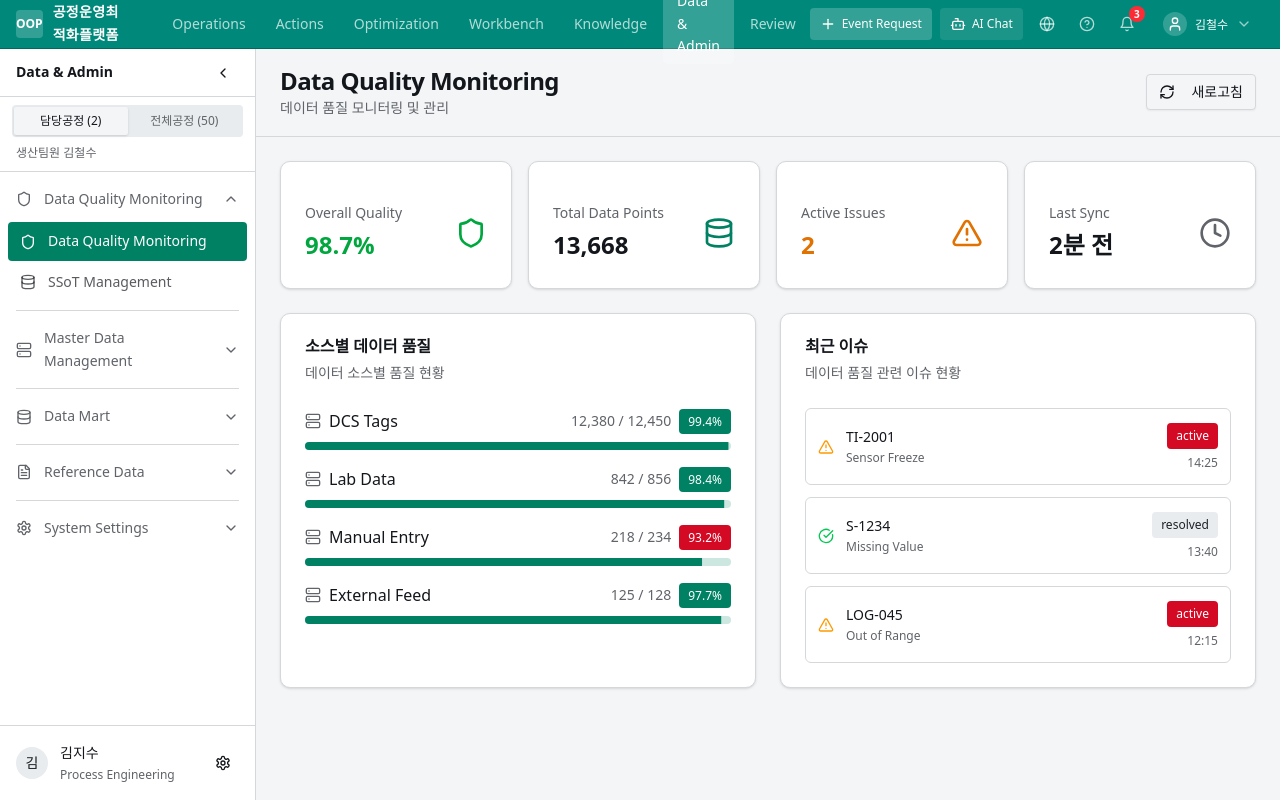
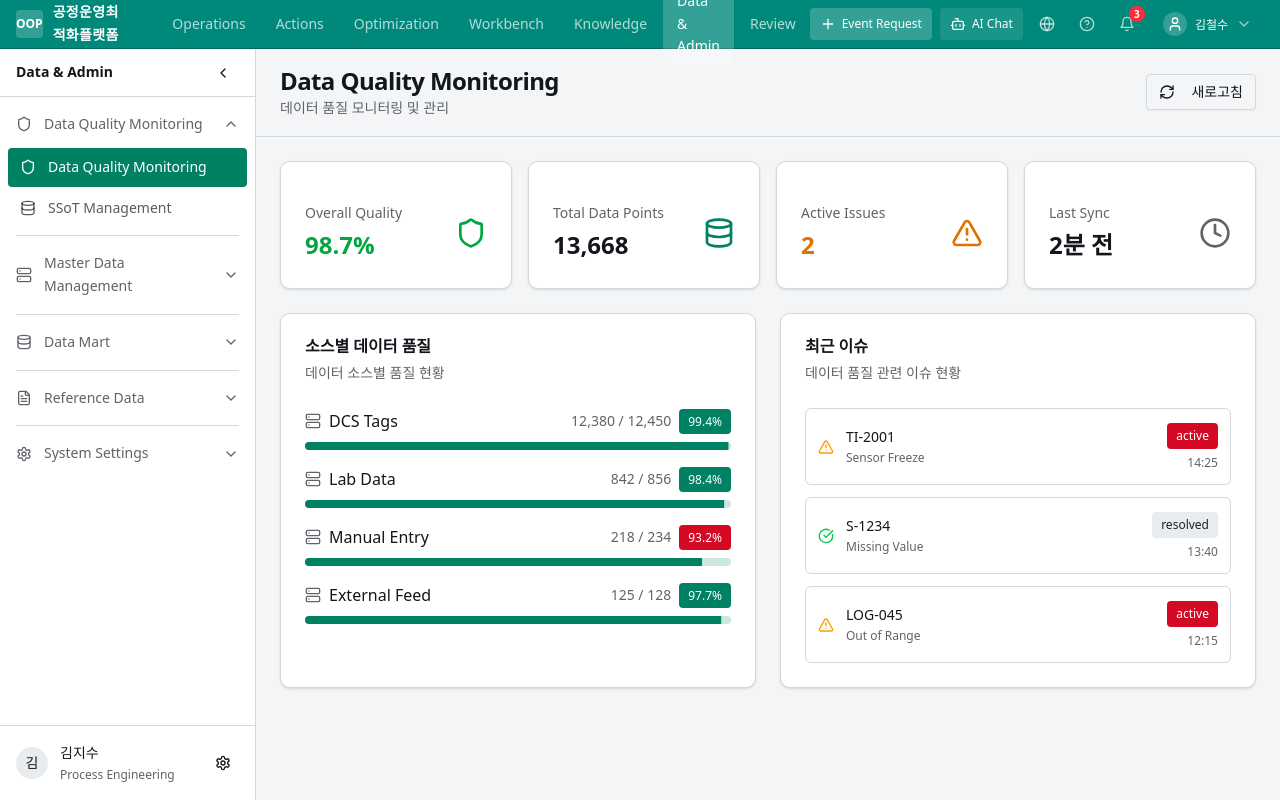
Before and after one commit to rnfkfldu/v0-ticket-collaboration-prototype, a Next.js app: page /admin in a window 1280 px wide. Built offline with nearby package versions, Linux system fonts and the light colour scheme.

Commit message:
feat: restrict scope toggle visibility to specific sections
Implement conditional rendering for scope toggle based on current menu and pathname.

```diff
--- a/components/sidebar.tsx
+++ b/components/sidebar.tsx
@@ -496,13 +496,30 @@ export function Sidebar({ unreadAlerts = 3 }: SidebarProps) {
         </Button>
       </div>
 
-      {/* Scope Toggle - 담당공정 / 전체공정 */}
-      {!isCollapsed && (
+      {/* Scope Toggle - 담당공정 / 전체공정 (Operations Live Monitoring, Long-Term Health, Optimization Model/Experiment 에서만 표시) */}
+      {!isCollapsed && (() => {
+        const showScopeToggle =
+          // Operations: Live Monitoring (/, /operations, /operations/monitoring/*)
+          (currentTopMenu === "operations" && (
+            pathname === "/operations" ||
+            pathname.startsWith("/operations/monitoring") ||
+            pathname.startsWith("/operations/unit") ||
+            // Long-Term Health
+            pathname.startsWith("/operations/health")
+          )) ||
+          // Optimization: Model-Based Optimization & Experiments
+          (currentTopMenu === "optimization" && (
+            pathname.startsWith("/optimization/ai-ml") ||
+            pathname.startsWith("/optimization/rto") ||
+            pathname.startsWith("/optimization/experiments")
+          ))
+
+        return showScopeToggle ? (
           <div className="px-3 py-2 border-b border-border">
             <div className="flex items-center rounded-md bg-muted p-0.5">
               <button
                 className={cn(
-                "flex-1 text-xs py-1.5 px-2 rounded-sm font-medium transition-colors text-center",
+                  "flex-1 text-xs py-1.5 px-2 rounded-sm font-medium text-center",
                   scopeMode === "my-processes"
                     ? "bg-background text-foreground shadow-sm"
                     : "text-muted-foreground hover:text-foreground"
@@ -513,7 +530,7 @@ export function Sidebar({ unreadAlerts = 3 }: SidebarProps) {
               </button>
               <button
                 className={cn(
-                "flex-1 text-xs py-1.5 px-2 rounded-sm font-medium transition-colors text-center",
+                  "flex-1 text-xs py-1.5 px-2 rounded-sm font-medium text-center",
                   scopeMode === "all-processes"
                     ? "bg-background text-foreground shadow-sm"
                     : "text-muted-foreground hover:text-foreground"
@@ -523,13 +540,14 @@ export function Sidebar({ unreadAlerts = 3 }: SidebarProps) {
                 전체공정 (50)
               </button>
             </div>
-          {!isCollapsed && scopeMode === "my-processes" && (
+            {scopeMode === "my-processes" && (
               <p className="text-xs text-muted-foreground mt-1.5 px-1">
                 {currentUser.roleLabel} {currentUser.name}
               </p>
             )}
           </div>
-      )}
+        ) : null
+      })()}
 
       {/* Navigation */}
       <nav className="flex-1 overflow-y-auto py-2">
```
Lines whose indentation alone changed are shown as unchanged.
